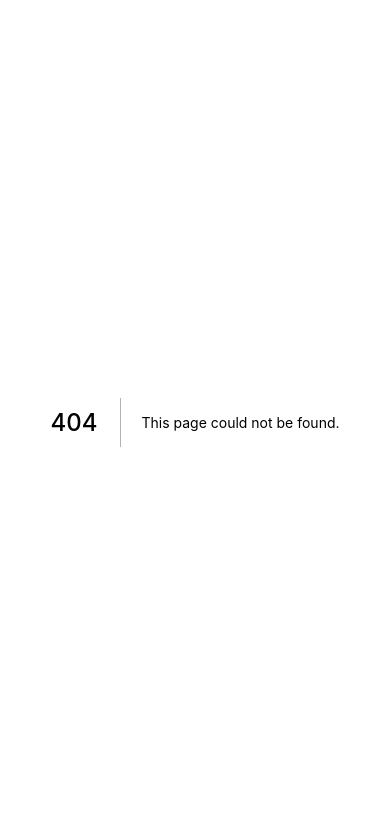
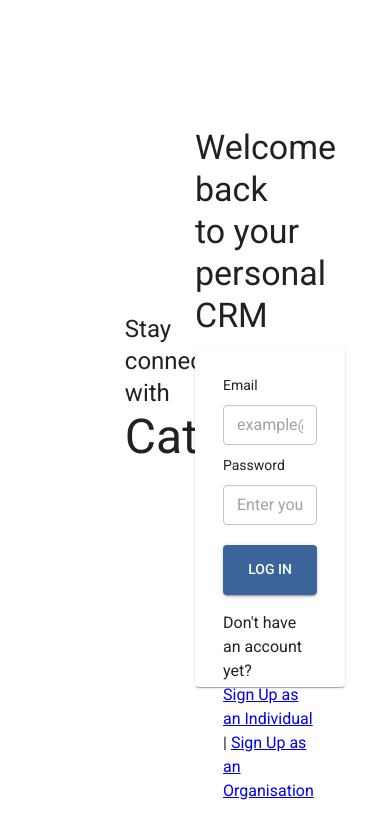
Before and after one commit to bawses/it-project-crm, a Next.js app: page /loginog in a window 390 px wide. Before the commit this address had no page. Shown: the top 838 px of the page. Built offline with nearby package versions, Linux system fonts and the light colour scheme; no server answers; a web font is replaced by a local one.

Commit message:
Responsive styling added to login page

```diff
--- /dev/null
+++ b/pages/loginog/index.tsx
@@ -0,0 +1,200 @@
+import { useRouter } from "next/router";
+import Link from "next/link";
+import { getSession, signIn } from "next-auth/client";
+import React,{ useEffect, useState, ChangeEvent, MouseEvent } from "react";
+
+import CircularProgress from '@material-ui/core/CircularProgress';
+import { Box, Typography, TextField, Grid, Paper, Button } from '@material-ui/core';
+import { makeStyles, createStyles, Theme } from '@material-ui/core/styles';
+import { COLORS }  from '../../src/colors';
+
+const useStyles = makeStyles((theme: Theme) =>
+  createStyles ({
+    root: {
+      flexGrow: 1,
+    },
+
+    pageLeft: {
+      position: "absolute",
+      left: "11.5%",
+      right: "50%",
+      top: "30%",
+      bottom: "50%",
+    },
+
+    pageRight: {
+      position: "absolute",
+      left: "50%",
+      right: "11.5%",
+      top: "15%"
+    },
+
+    btn: {
+      color: COLORS.white,
+      backgroundColor: COLORS.primaryBlue,
+      '&:hover': {
+        backgroundColor: '#EE6C4D'
+      },
+      maxWidth: 600,
+      height:'50px',
+      margin: "5px auto"
+    },
+
+    paper: {
+      padding: 28,
+      minHeight: 340,
+      maxHeight: 340,
+      maxWidth: 600,
+      marginTop: "10px",
+      marginBottom: "15px auto"
+      // position: "absolute",
+      // left: "50%",
+      // right: "11.5%",
+      // bottom: "25%"
+    },
+
+    logo : {
+      marginTop: "60px",
+      marginBottom: "10px",
+      paddingLeft: "80px"
+    },
+
+    textbox: {
+      margin: "10px auto"
+    },
+
+    links: {
+      paddingTop: "1rem",
+      marginTop: "10px auto",
+    }
+
+  }),
+);
+
+
+export default function LoginPage() {
+  const classes = useStyles();
+
+  const [isLoading, setIsLoading] = useState(true);
+  const router = useRouter();
+
+  const [email, setEmail] = useState("");
+  const [password, setPassword] = useState("");
+
+  const handleEmail = (e: ChangeEvent<HTMLInputElement>) => {
+    setEmail(e.target.value);
+    console.log(email);
+  };
+
+  const handlePassword = (e: ChangeEvent<HTMLInputElement>) => {
+    setPassword(e.target.value);
+    console.log(password);
+  };
+
+  const handleSubmit = async (e: MouseEvent<HTMLButtonElement, globalThis.MouseEvent>) => {
+
+    e.preventDefault();
+
+    const result = await signIn("credentials", {
+      redirect: false,
+      email: email,
+      password: password,
+    });
+    // console.log(result);
+
+    if (result?.error) {
+      console.log("Invalid User Credentials Entered");
+      console.log(result.error);
+    } else {
+      router.replace("/profile");
+    }
+  };
+
+  useEffect(() => {
+    getSession().then((session) => {
+      if (session) {
+    // redirect to profile
+    router.replace("/profile");
+      } else {
+    setIsLoading(false);
+      }
+    });
+  }, [router]);
+
+  if (isLoading) {
+    return (
+      <CircularProgress />
+    );
+  }
+
+  return (
+    <main>
+      <div className={classes.root}>
+        <div className= {classes.pageLeft}>
+            <div className= {classes.logo} >
+              <Typography variant="h5" component="h5">Stay connected with</Typography>
+              <Typography variant="h3" component="h3">CataLog</Typography>
+            </div>
+          </div>
+
+          <div className= {classes.pageRight}>
+            <Typography variant="h4" component="h4">Welcome back
+            <br /> to your personal CRM</Typography>
+            <Paper className = {classes.paper}>
+              <Grid item xs={12}>
+                Email
+              <TextField
+                onChange={handleEmail}
+                fullWidth
+                name="email"
+                size="small"
+                variant="outlined"
+                className={classes.textbox}
+                placeholder="example@email.com"
+              />
+              </Grid>
+
+              <Grid item xs={12}>
+                Password
+                <TextField
+                onChange={handlePassword}
+                fullWidth
+                name="password"
+                size="small"
+                type="password"
+                variant="outlined"
+                className={classes.textbox}
+                placeholder="Enter your password here"
+                />
+              </Grid>
+              <Button
+                fullWidth
+                onClick={handleSubmit}
+                variant="contained"
+                className = {classes.btn}
+                style={{ position: "relative", top: "5px", bottom: "5px"}}
+              >
+              Log In
+              </Button>
+
+
+              <div className={classes.links}>
+                <div>
+                  <Typography component="p">
+                    Don&apos;t have an account yet?
+                  </Typography>
+                </div>
+                <div>
+                <Typography component="p">
+                    <Link href="/signup">Sign Up as an Individual</Link> |  <Link href="/signup">Sign Up as an Organisation</Link>
+                </Typography>
+
+                </div>
+              </div>
+
+            </Paper>
+            </div>
+      </div>
+    </main>
+  );
+}
--- a/src/theme.ts
+++ b/src/theme.ts
@@ -29,6 +29,16 @@ const theme = createTheme({
           'sans-serif'
         ].join(','),
       },
+    breakpoints: {
+        values: {
+            xs: 0,
+            sm: 600,
+            md: 960,
+            lg: 1280,
+            xl: 1920,
+        },
+    },
+    spacing: value => value ** 4,
 });
 
 export default theme;
```
Also changed, not shown: components/PersonalNavbar.tsx (added, +48 -0 lines), pages/login/index.tsx (+58 -39 lines), pages/signupog/index.tsx (renamed from pages/signup/index.tsx).
